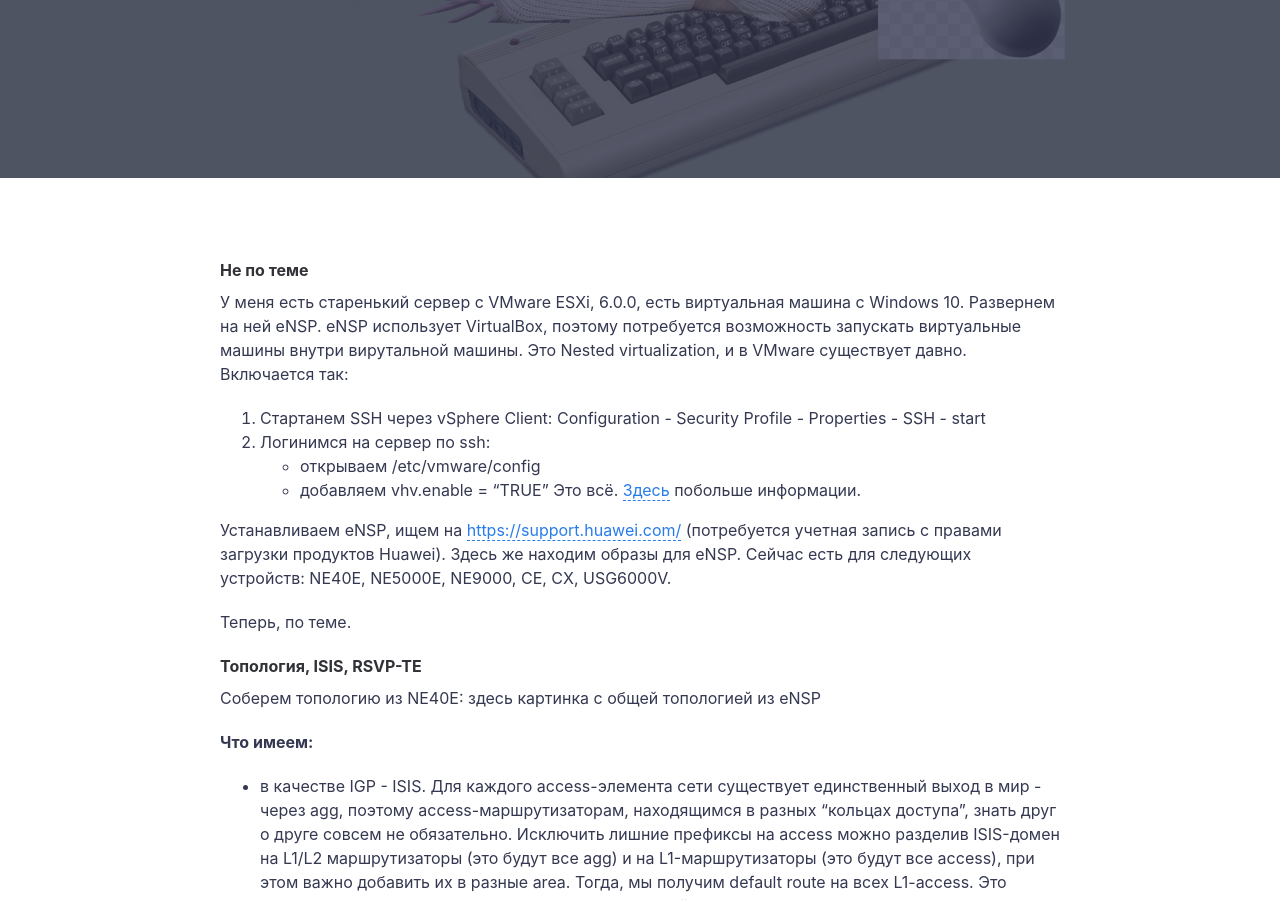
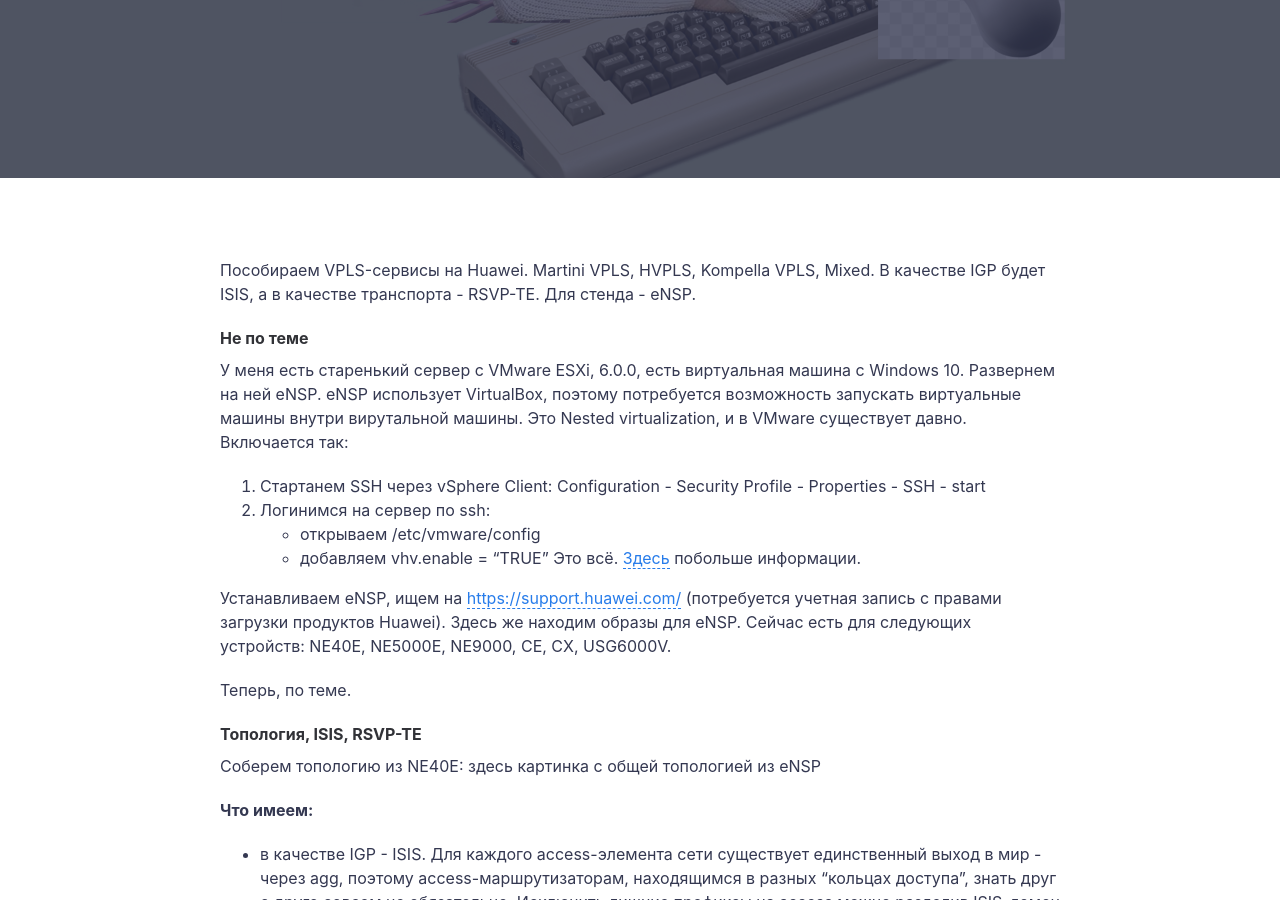
Before and after one commit to netdotwork/netdotwork.github.io, a Jekyll site: the page built from _posts/2019-12-29-vpls-huawei.md, in a window 1280 px wide and 900 px high, scrolled down 398 px. Built offline with Jekyll 4.4.1, drawn with Linux system fonts in a browser that asks for light colours; comment, search, counter and statistics services are not loaded.

Commit message:
Update 2019-12-29-vpls-huawei.md

```diff
--- a/_posts/2019-12-29-vpls-huawei.md
+++ b/_posts/2019-12-29-vpls-huawei.md
@@ -6,6 +6,8 @@ featured-img: kittyonkeyboard
 categories: Networking Notes
 tags: [ huawei, mpls, vpls ]
 ---
+
+Пособираем VPLS-сервисы на Huawei. Martini VPLS, HVPLS, Kompella VPLS, Mixed. В качестве IGP будет ISIS, а в качестве транспорта - RSVP-TE. Для стенда - eNSP.
 
 #### Не по теме
 
```
